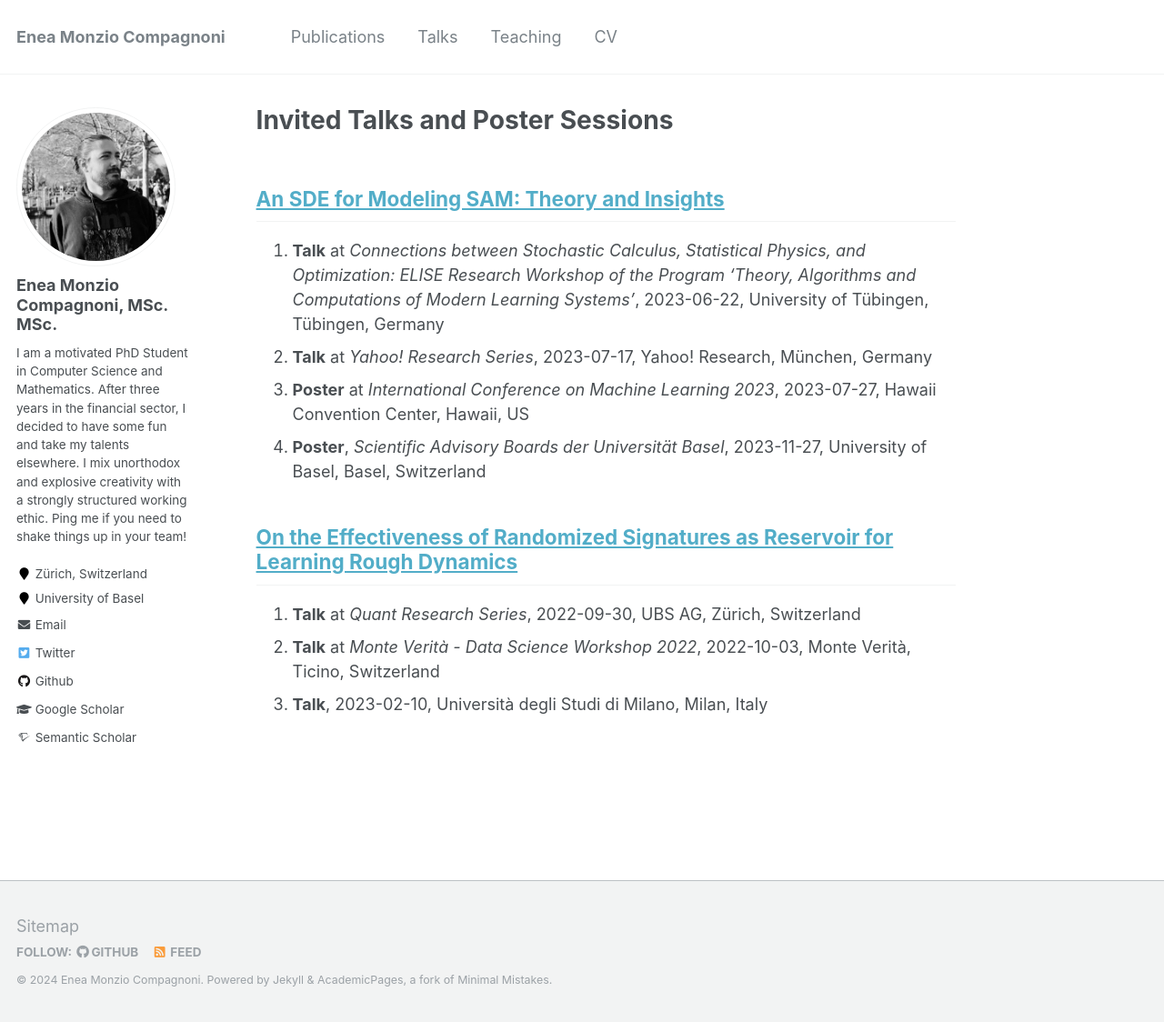
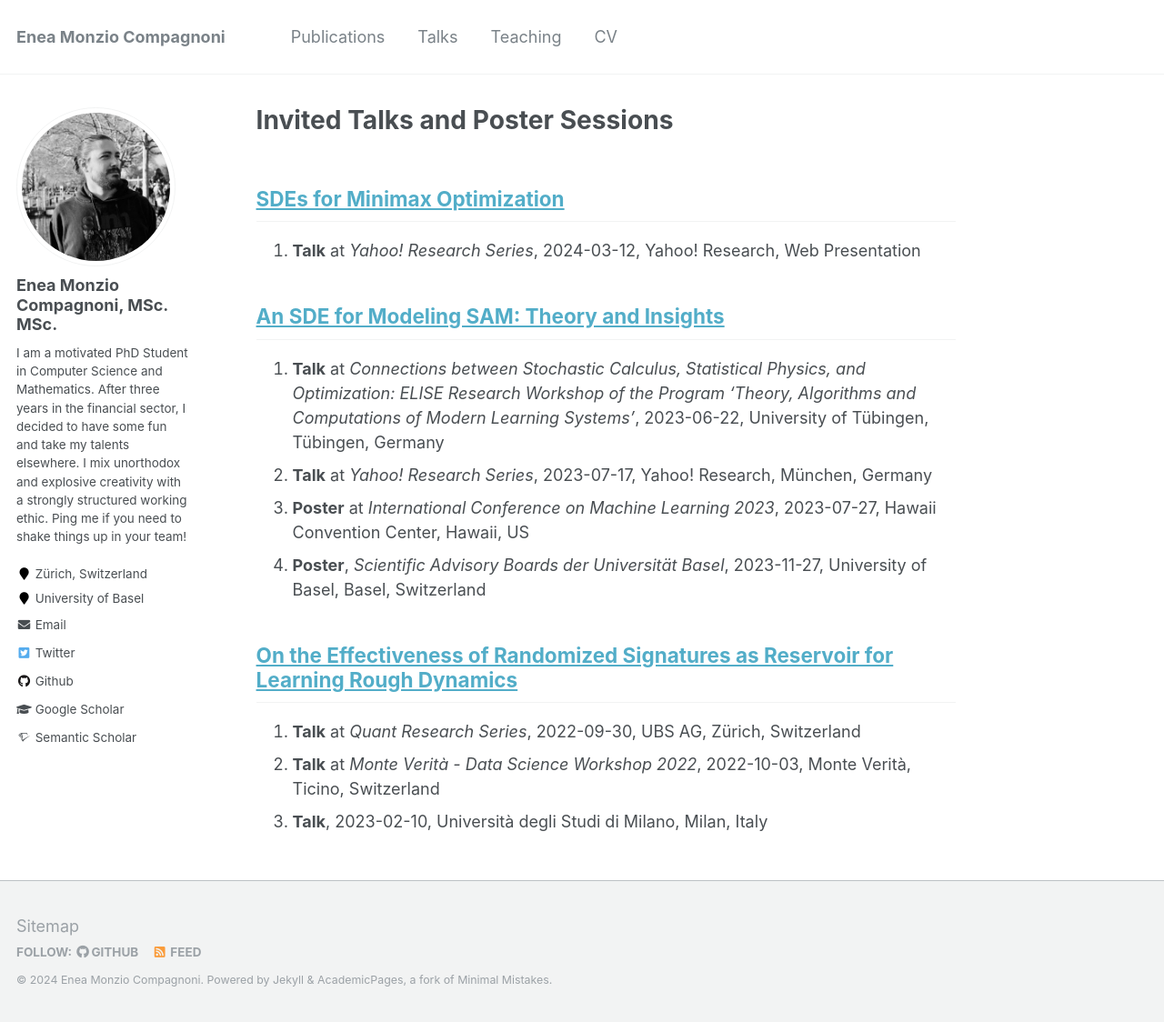
Before and after one commit to eneamc/eneamc.github.io, a Jekyll site: the page built from _pages/talks.md, in a window 1280 px wide and 1124 px high. Shown: the whole window at 91% size. Built offline with Jekyll 4.4.1, drawn with Linux system fonts in a browser that asks for light colours; some web fonts are replaced.

Commit message:
Update talks.md

```diff
--- a/_pages/talks.md
+++ b/_pages/talks.md
@@ -7,6 +7,9 @@ redirect_from:
   - /talks/
   - /talks.html
 ---
+
+## [SDEs for Minimax Optimization](https://arxiv.org/abs/2402.12508)
+1. **Talk** at *Yahoo! Research Series*, 2024-03-12, Yahoo! Research, Web Presentation
 
 ## [An SDE for Modeling SAM: Theory and Insights](https://proceedings.mlr.press/v202/monzio-compagnoni23a.html)
 1. **Talk** at *Connections between Stochastic Calculus, Statistical Physics, and Optimization: ELISE Research Workshop of the Program 'Theory, Algorithms and Computations of Modern Learning Systems'*, 2023-06-22, University of Tübingen, Tübingen, Germany
```
